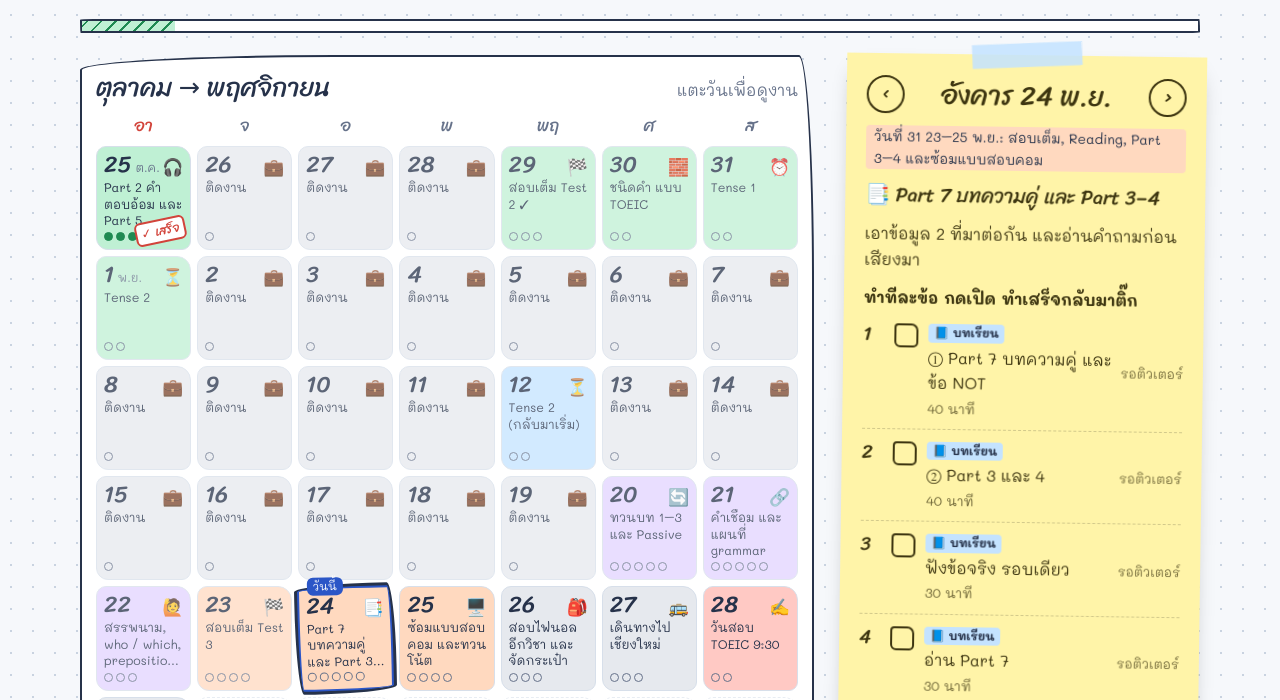
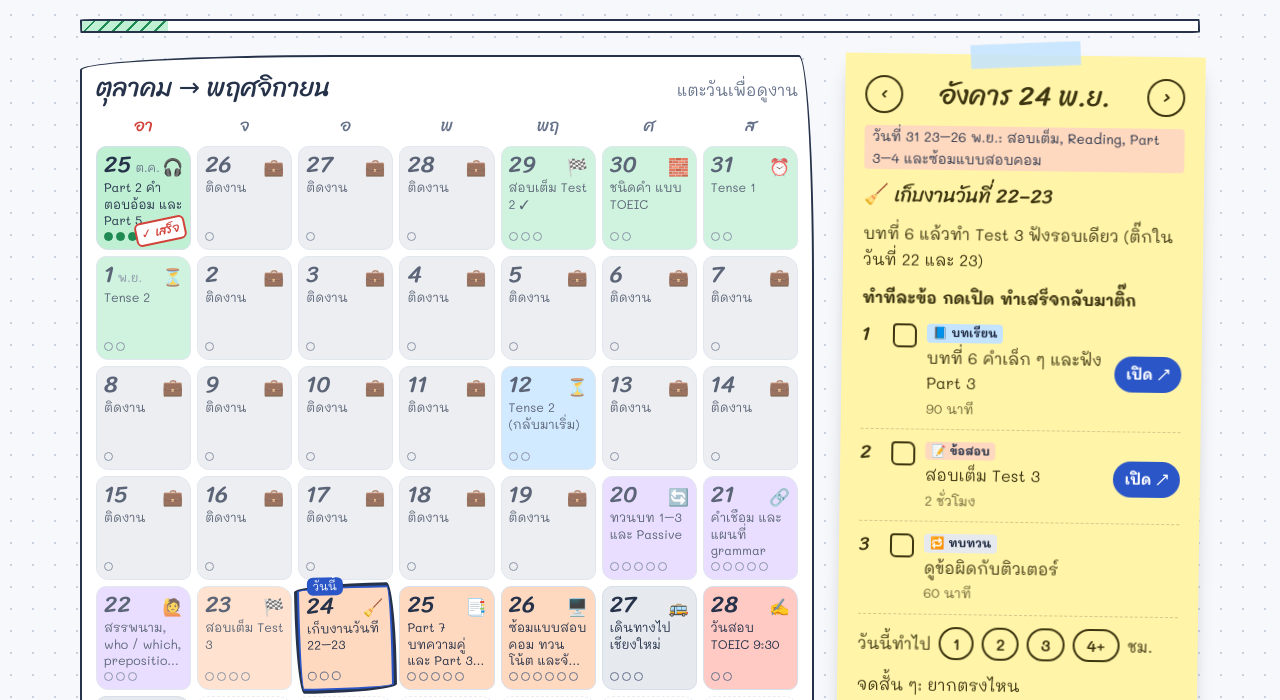
Before and after one commit to nongsaxso123/my-toeic-plan, a plain HTML site: page index.html in a window 1280 px wide. Shown: the part 238-938 px from the top of the page. Drawn offline with Linux system fonts and the light colour scheme.

Commit message:
Move Nov 24-26 plan: catch-up day, Part 7/3-4 on 25, study on 26
Co-Authored-By: Claude Opus 5.5 <noreply@anthropic.com>

```diff
--- a/index.html
+++ b/index.html
@@ -256,7 +256,7 @@ const WEEKS = {
   w1:{label:"ช่วงแรก: เริ่มใหม่ Grammar หลัก"},
   w2:{label:"12 พ.ย.: Tense"},
   w3:{label:"20–22 พ.ย.: Grammar ที่ออกบ่อย และ Part 6 (วันละ 2 เรื่อง)"},
-  w4:{label:"23–25 พ.ย.: สอบเต็ม, Reading, Part 3–4 และซ้อมแบบสอบคอม"},
+  w4:{label:"23–26 พ.ย.: สอบเต็ม, Reading, Part 3–4 และซ้อมแบบสอบคอม"},
   w5:{label:"พัก ติดงาน และเดินทาง"},
   w6:{label:"วันสอบ"}
 };
@@ -322,9 +322,9 @@ const PLAN = [
  ["w3","🔗","คำเชื่อม และแผนที่ grammar","although / despite / unless แล้วรวมบท 1–5 เป็นต้นไม้ต้นเดียว",[...BOX2(PAGE.L[5],null,"คำเชื่อม","").filter(t=>t[0]!=="lesson2"&&t[0]!=="read"), ["read","learn","อ่าน Part 7","10 นาที",PAGE.L[5]&&PAGE.L[5]+"#read"], ["map","review","แผนที่ grammar และข้อคละ 16 ข้อ","50 นาที",PAGE.map]],PAGE.L[5]],
  ["w3","🙋","สรรพนาม, who / which, preposition และ Part 6","ฝึกเรื่องละ 6 ข้อ แล้วทำข้อจริง 10 ข้อ",BOX2(PAGE.L[6],null,"บทที่ 6 คำเล็ก ๆ","").filter(t=>t[0]!=="lesson2"&&t[0]!=="read"),PAGE.L[6]],
  ["w4","🏁","สอบเต็ม Test 3","ฟังรอบเดียวเหมือนสอบจริง แล้วทวนข้อผิด",[["test","test","สอบเต็ม Test 3","2 ชั่วโมง",T3], ["score","test","จดคะแนนลงช่องบันทึก","5 นาที",null], ["review","review","ดูข้อผิดทีละข้อ","60 นาที",null], tVocab]],
+ ["w4","🧹","เก็บงานวันที่ 22–23","บทที่ 6 แล้วทำ Test 3 ฟังรอบเดียว (ติ๊กในวันที่ 22 และ 23)",[["lesson","learn","บทที่ 6 คำเล็ก ๆ และฟัง Part 3","90 นาที",PAGE.L[6]], ["test","test","สอบเต็ม Test 3","2 ชั่วโมง",T3], ["review","review","ดูข้อผิดกับติวเตอร์","60 นาที",null]]],
  ["w4","📑","Part 7 บทความคู่ และ Part 3–4","เอาข้อมูล 2 ที่มาต่อกัน และอ่านคำถามก่อนเสียงมา",BOX2(PAGE.L[9],PAGE.L[10],"Part 7 บทความคู่ และข้อ NOT","Part 3 และ 4"),PAGE.L[9]],
- ["w4","🖥️","ซ้อมแบบสอบคอม และทวนโน้ต","Part 1–2 ฟังแล้วตอบเลย ไม่ดูคำถามก่อน",[["test","test","Part 5 30 ข้อ จับเวลา 12 นาที","15 นาที",null], ["sim","test","ซ้อมฟังแบบสอบคอม ย้อนไม่ได้","40 นาที",null], ["review","review","อ่านโน้ตกฎที่จดไว้","40 นาที",null], tVocab]],
- ["w5","🎒","สอบไฟนอลอีกวิชา และจัดกระเป๋า","ศัพท์แค่ 15 นาที บัตรประชาชน ใบจอง ตั๋วรถ นอนเร็ว",[tVocab, ["pack","rest","จัดกระเป๋าตามรายการ","",PAGE.trip||PAGE.examday], ["sleep","rest","นอนเร็ว","",null]]],
+ ["w4","🖥️","ซ้อมแบบสอบคอม ทวนโน้ต และจัดกระเป๋า","สอบ SE แค่ไม่กี่ชั่วโมง ที่เหลืออ่าน TOEIC ตามปกติ",[["test","test","Part 5 30 ข้อ จับเวลา 12 นาที","15 นาที",null], ["sim","test","ซ้อมฟังแบบสอบคอม ย้อนไม่ได้","40 นาที",null], ["review","review","อ่านโน้ตกฎที่จดไว้","40 นาที",null], tVocab, ["pack","rest","จัดกระเป๋าตามรายการ","",PAGE.trip||PAGE.examday], ["sleep","rest","นอนเร็ว","",null]]],
  ["w5","🚌","เดินทางไปเชียงใหม่","เวลารถรอจองตั๋ว",[["go","trip","ขึ้นรถไปเชียงใหม่","เวลารอจองตั๋ว",PAGE.trip], ["site","trip","ไปดูทางไปสนามสอบ","ถ้าถึงก่อนมืด",PAGE.trip], ["sleep","rest","นอนก่อน 4 ทุ่ม","",null]]],
  ["w6","✍️","วันสอบ TOEIC 9:30","ถึงสนามสอบ 8:30 เอาบัตรประชาชนไป",[["exam","trip","ไปสอบ ถึงก่อน 8:30","บัตรประชาชน",PAGE.trip], ["score","test","จดคะแนนลงช่องบันทึก","รอบคอมเห็นคะแนนทันที",null]]],
  ["w5","🏠","กลับบ้าน","เวลารถรอจองตั๋ว",[["back","trip","ขึ้นรถกลับ","เวลารอจองตั๋ว",PAGE.trip]]]
```
